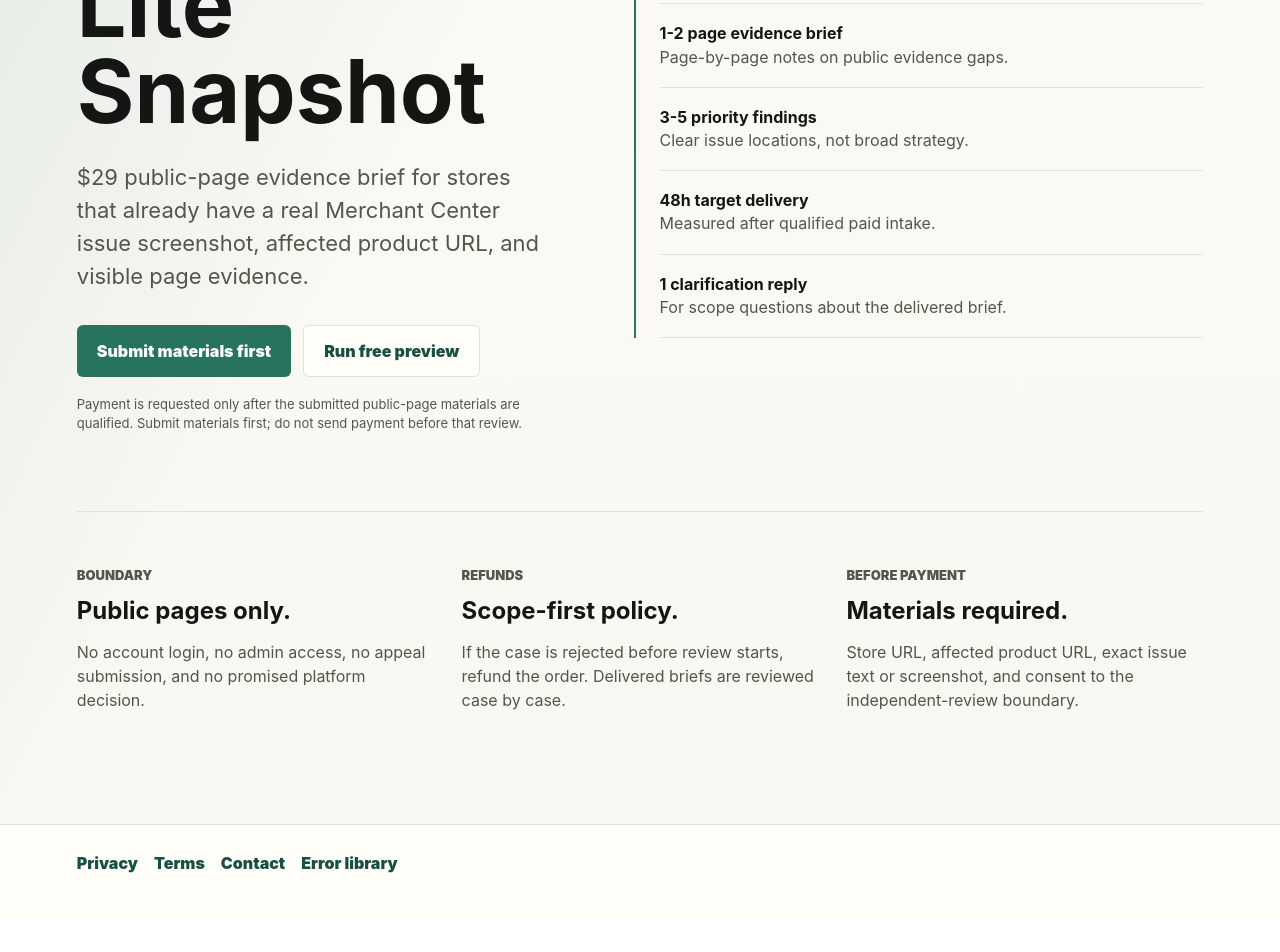
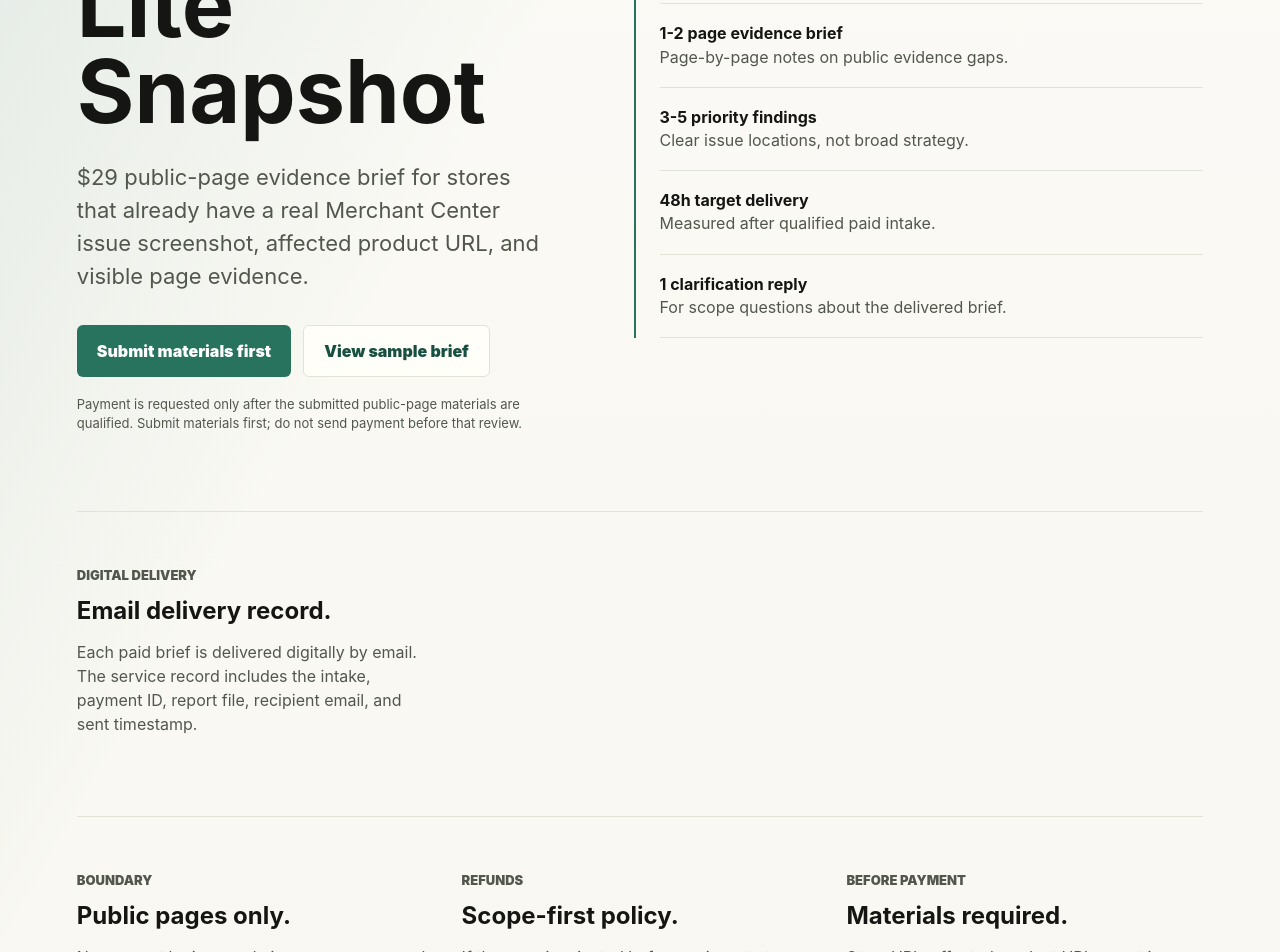
Before and after one commit to soup-rolls/merchantfix-free-check, a plain HTML site: page checkout.html in a window 1280 px wide. Shown: the part 317-1269 px from the top of the page. Before the commit the page ends 1238 px from the top, so only its background shows below. Drawn offline with Linux system fonts and the light colour scheme.

Commit message:
Update PayPal review materials: checkout.html

```diff
--- a/checkout.html
+++ b/checkout.html
@@ -55,7 +55,7 @@
           <p class="lede">$29 public-page evidence brief for stores that already have a real Merchant Center issue screenshot, affected product URL, and visible page evidence.</p>
           <div class="actions">
             <a class="primary" href="https://tally.so/r/EkA01B?source=checkout&utm_source=merchantfix_site&utm_campaign=checkout_intake" target="_blank" rel="noopener noreferrer">Submit materials first</a>
-            <a class="secondary" href="./#instant-check">Run free preview</a>
+            <a class="secondary" href="sample-report.html">View sample brief</a>
           </div>
           <!-- PAYMENT_LINK_PLACEHOLDER: replace this note with a real provider checkout URL after payment setup. -->
           <p class="note">Payment is requested only after the submitted public-page materials are qualified. Submit materials first; do not send payment before that review.</p>
@@ -70,6 +70,15 @@
             <li><strong>1 clarification reply</strong><br />For scope questions about the delivered brief.</li>
           </ul>
         </aside>
+      </section>
+      <section class="fine">
+        <div class="fine-grid">
+          <div>
+            <p class="eyebrow">Digital delivery</p>
+            <h2>Email delivery record.</h2>
+            <p>Each paid brief is delivered digitally by email. The service record includes the intake, payment ID, report file, recipient email, and sent timestamp.</p>
+          </div>
+        </div>
       </section>
       <section class="fine">
         <div class="fine-grid">
```
